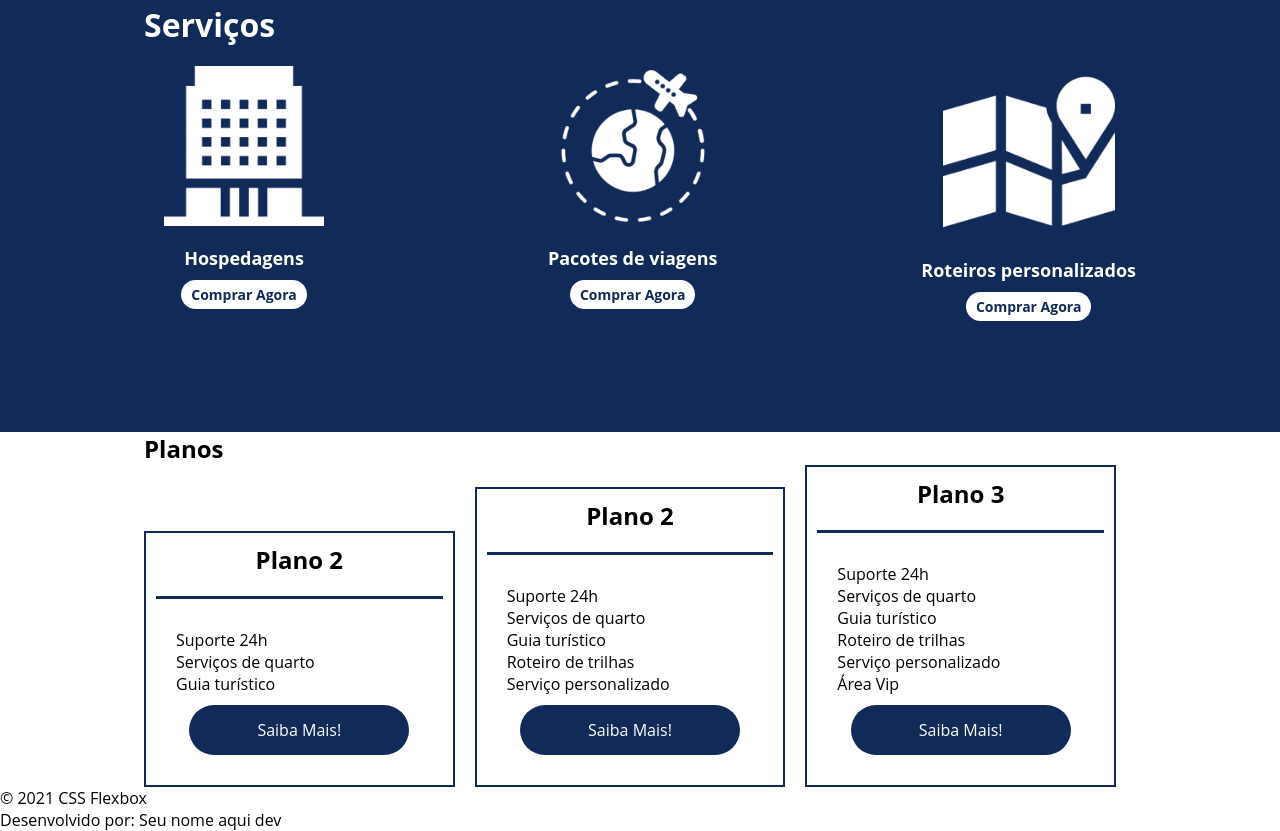
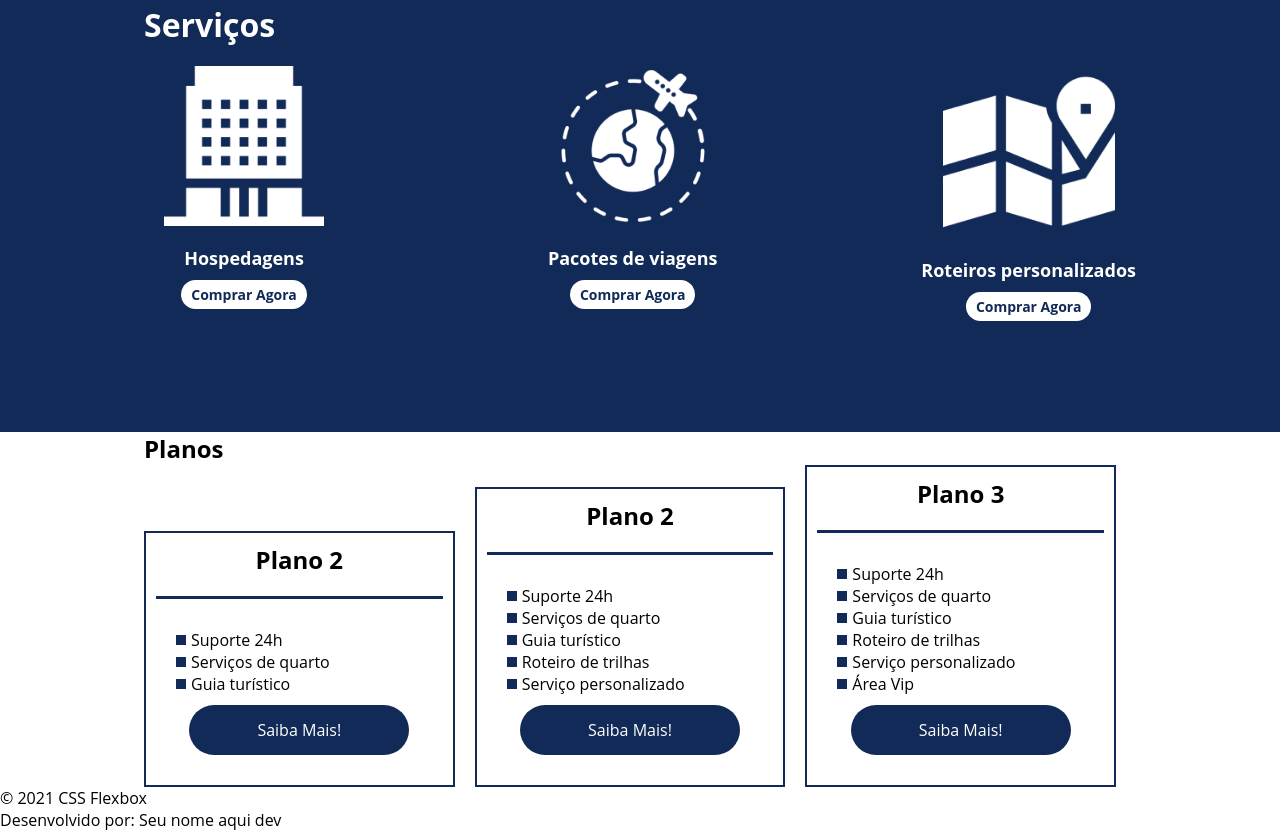
Before and after one commit to felipedefaveri/Projeto-Flex-Box-DIO, a plain HTML site: page index.html in a window 1280 px wide. Shown: the part 1238-2069 px from the top of the page. Drawn offline with Linux system fonts and the light colour scheme.

Commit message:
estilização da lista de planos com flex-wrap
estilizando a lista usando pseudo elementos com os elementos de lista

```diff
--- a/style.css
+++ b/style.css
@@ -206,3 +206,17 @@
         display: flex;
         flex-direction: column;
     }
+
+    .item-plano ul li {
+        display: flex;
+        flex-wrap: nowrap;
+        align-items: center;
+    }
+
+    .item-plano ul li::before {
+        content: " ";
+        width: 10px;
+        height: 10px;
+        background-color: #122a57;
+        margin-right: 5px;
+    }
```
